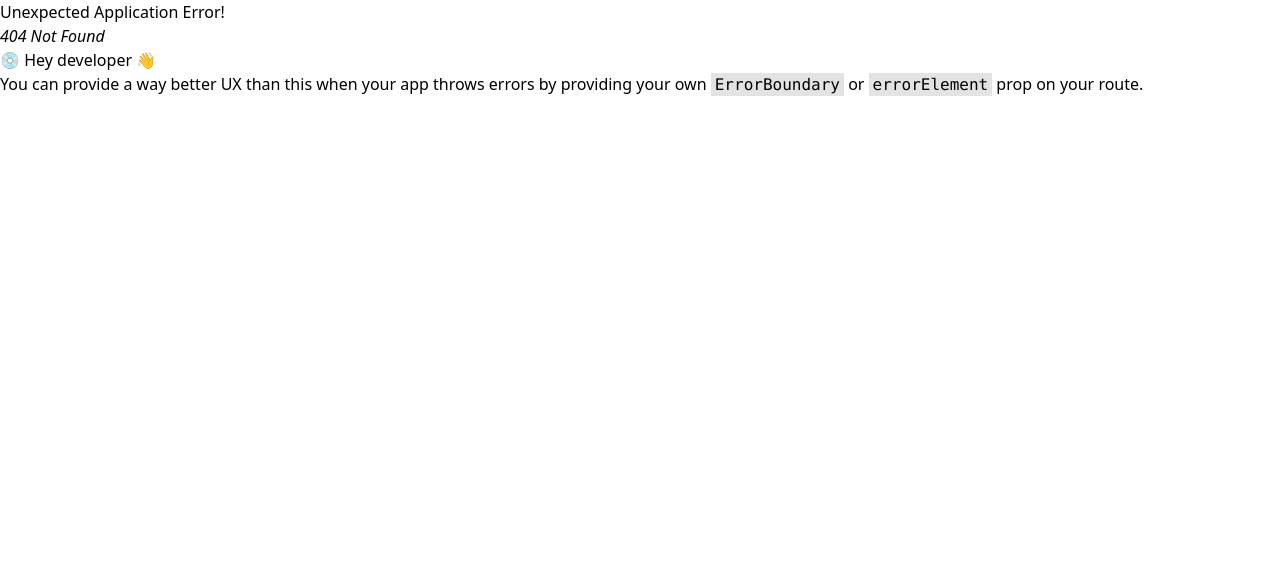
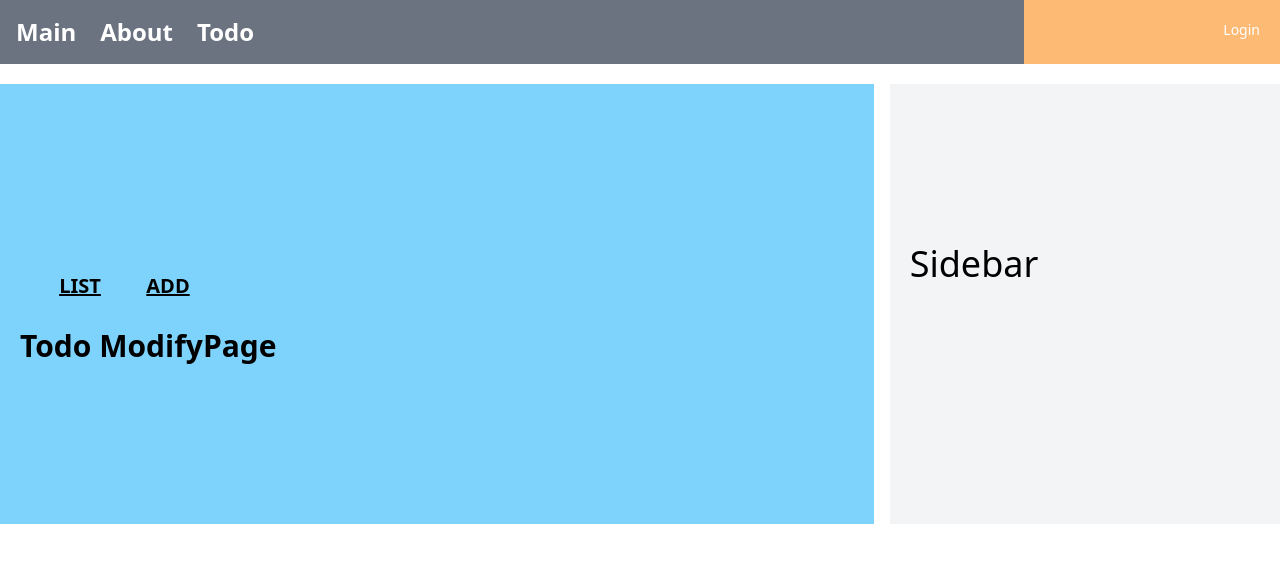
Before and after one commit to seedevk8s/mall, a React (Create React App) app: page /todo/modify/1 in a window 1280 px wide. Before the commit this address had no page. Shown: the top 562 px of the page. Built offline with nearby package versions, Linux system fonts and the light colour scheme.

Commit message:
수정하기 페이지추가,  라우터 수정

```diff
--- /dev/null
+++ b/src/pages/todo/ModifyPage.js
@@ -0,0 +1,11 @@
+import React from "react";
+
+function ModifyPage(props) {
+    return (
+        <div className="text-3xl font-extrabold">
+            Todo ModifyPage
+        </div>
+    );
+}
+
+export default ModifyPage;
--- a/src/router/todoRouter.js
+++ b/src/router/todoRouter.js
@@ -6,6 +6,7 @@ const Loading = <div className={'bg-red-700'}>Loading...</div>;
 const TodoList = lazy(() => import("../pages/todo/ListPage"));
 const TodoRead = lazy(() => import("../pages/todo/ReadPage"));
 const TodoAdd = lazy(() => import("../pages/todo/AddPage"));
+const TodoModify = lazy(() => import("../pages/todo/ModifyPage"));
 
 
 const todoRouter = () => {
@@ -26,6 +27,10 @@ const todoRouter = () => {
             path: 'add',
             element: <Suspense fallback={Loading}><TodoAdd /></Suspense>
         },
+        {
+            path: 'modify/:tno',
+            element: <Suspense fallback={Loading}><TodoModify /></Suspense>
+        },
     ]
 }
 
```
